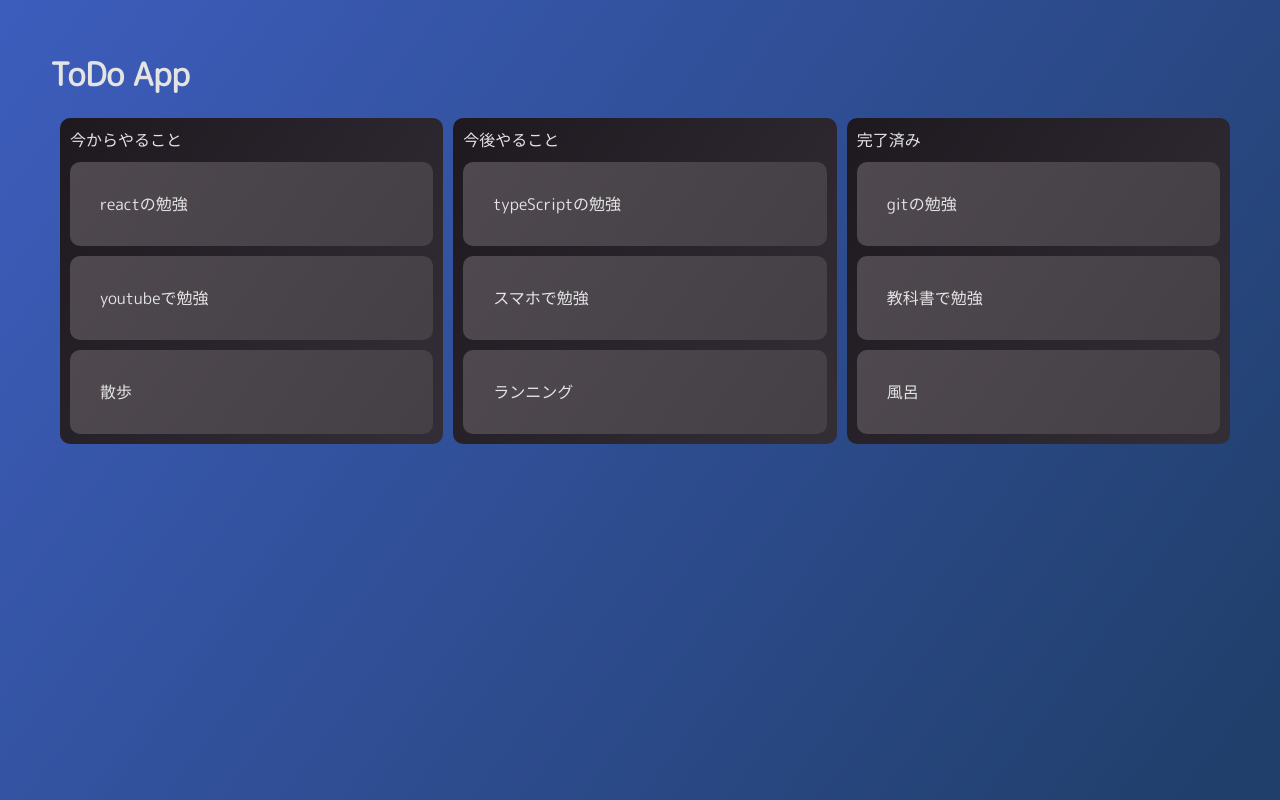
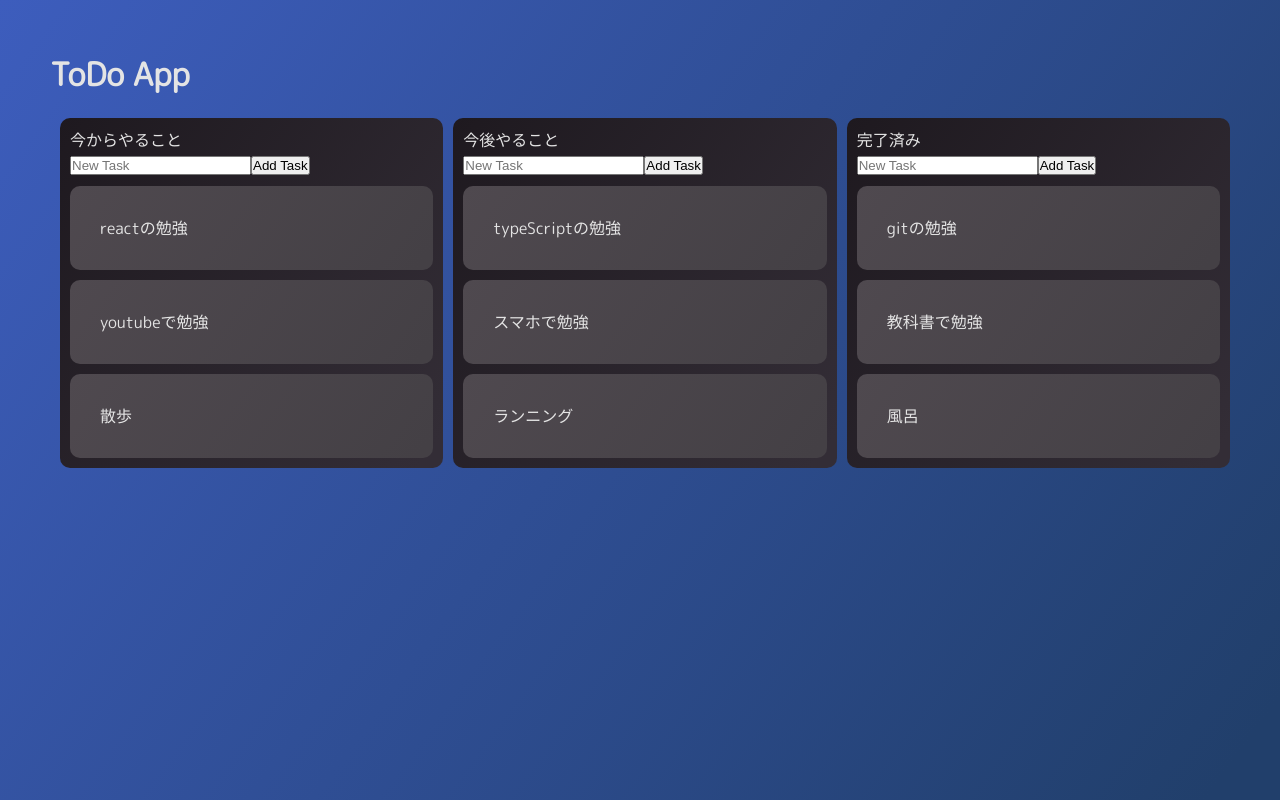
Before and after one commit to enbanbunbun123/MyToDo, a React (Create React App) app: page / in a window 1280 px wide. Built offline with nearby package versions, Linux system fonts and the light colour scheme.

Commit message:
taskの追加窓を実装

```diff
--- a/src/components/Main.js
+++ b/src/components/Main.js
@@ -2,9 +2,11 @@ import React, { useState } from 'react'
 import { DragDropContext, Draggable, Droppable } from 'react-beautiful-dnd'
 import dummydata from "../dummyData"
 import Card from './Card';
+import {v4 as uuidv4} from 'uuid';
 
 const Main = () => {
     const [data, setdata] = useState(dummydata);
+    const [newTask, setNewTask] = useState("");
 
     const onDragEnd = (result) => {
       const { source, destination } = result;
@@ -45,6 +47,29 @@ const Main = () => {
       }
     };
 
+     const handleInputChange= (e) => {
+      setNewTask(e.target.value);
+     }
+
+     const handelTaskAdd = (sectionId) => {
+      const newId = uuidv4();
+      const newDataTask = { id: newId, title: newTask};
+
+      setdata(prevData => {
+        return prevData.map(section => {
+          if(section.id === sectionId){
+            return{
+              ...section,
+              tasks: [...section.tasks, newDataTask]
+            }
+          } else {
+            return section
+          }
+        })
+      });
+      setNewTask("");
+     }
+
   return (
     <DragDropContext onDragEnd={onDragEnd}>
         <div className='trello'>
@@ -57,6 +82,13 @@ const Main = () => {
                   {...provided.droppableProps}
                   >
                     <div className='trello-setion-title'>{section.title}</div>
+                    <input
+                    type='text'
+                    value={newTask}
+                    onChange={handleInputChange}
+                    placeholder='New Task'
+                    />
+                    <button onClick={() => handelTaskAdd(section.id)}>Add Task</button>
                     <div className='trello-section-content'>
                       {section.tasks.map((task, index) => (
                         <Draggable
```
